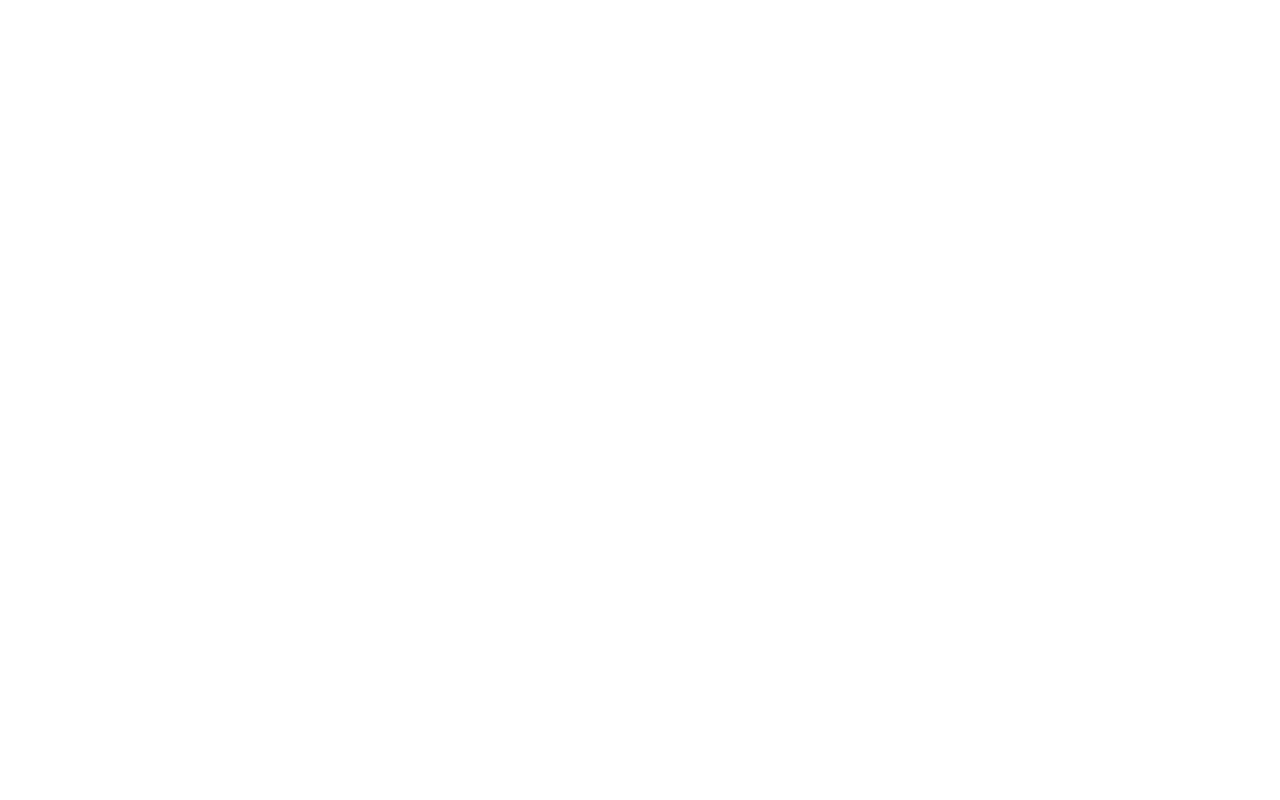
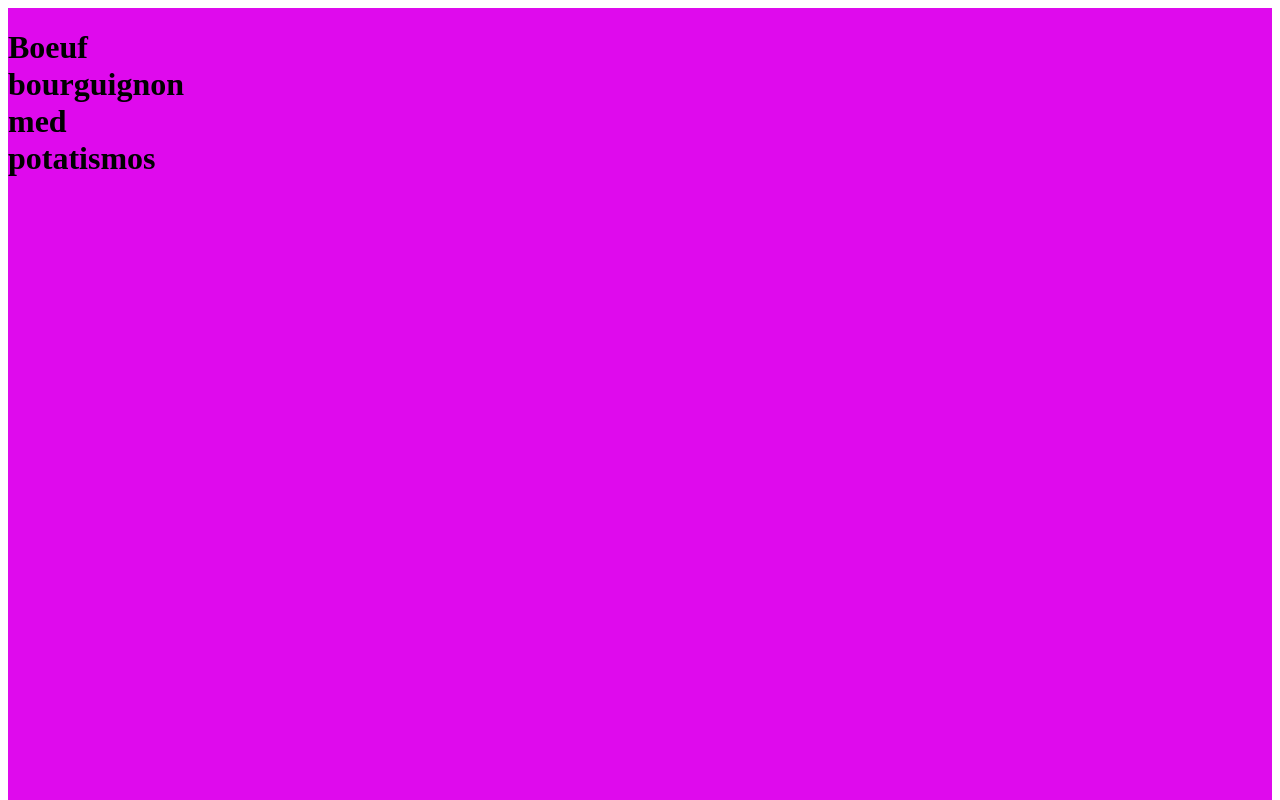
Before and after one commit to TE23E-Valentin-fuenzalida/Projekt_1, a plain HTML site: page index.html in a window 1280 px wide. Shown: the top 800 px of the page. Drawn offline with Linux system fonts and the light colour scheme.

Commit message:
Klar med grid boxen och klar med färgen på backgrunden av sidan

```diff
--- a/index.html
+++ b/index.html
@@ -8,6 +8,12 @@
 
 </head>
 <body>
+    <div class="Box-Grid">
+        <div id="Rubrik">
+            <h1> Boeuf bourguignon med potatismos </h1>
+        </div>
+
+    </div>
 
 </body>
 </html>
--- a/style.css
+++ b/style.css
@@ -0,0 +1,10 @@
+.Box-Grid{
+    display: grid;
+
+    grid-template-columns: 20vh 120vh 20vh;
+    grid-template-rows: 1fr 1fr 1fr 3fr 4fr 1fr;
+
+    background-color: #DF0AED;
+
+    gap: 10px;
+}
```
Also changed, not shown: img/mat.JPG (added), img/potatismos-mash.jpg (added), img/rökt-sidfläsk.jpg (added).
